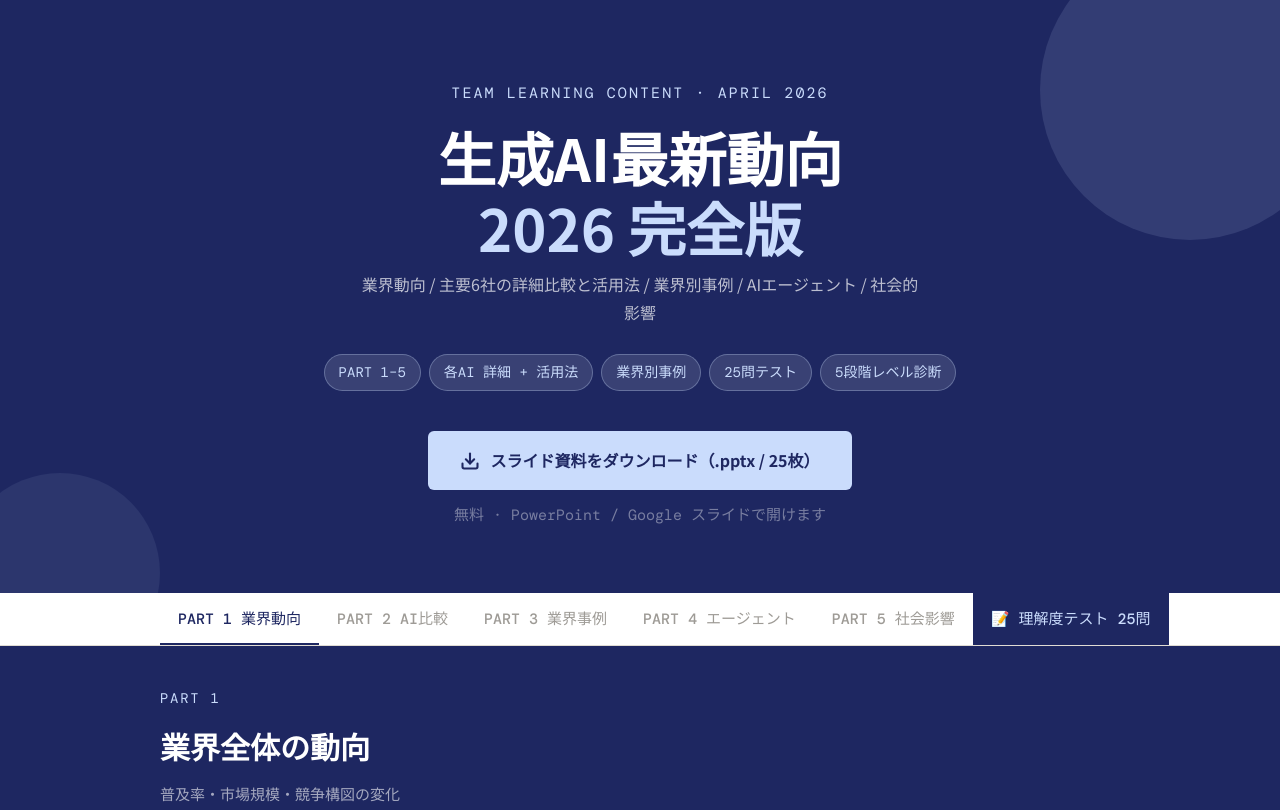
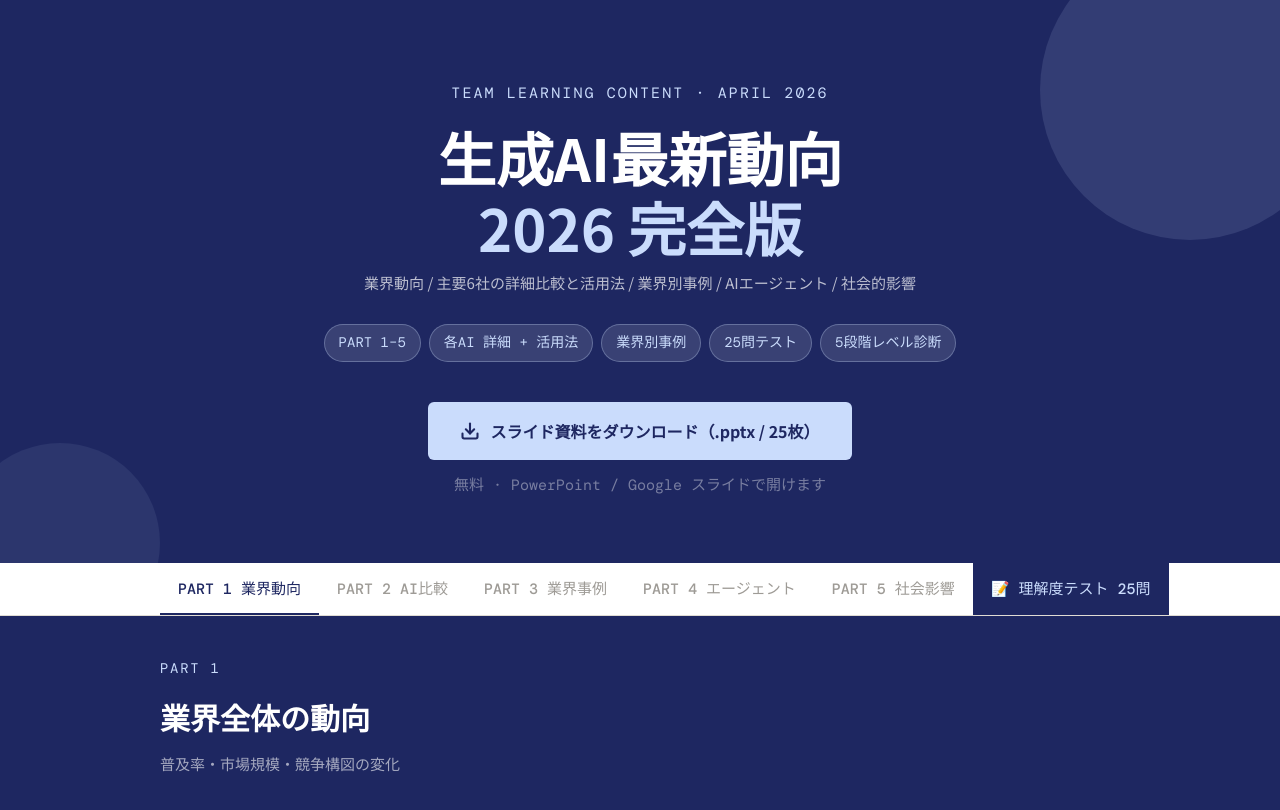
Before and after one commit to kei271806-cyber/genai-trends-2026, a plain HTML site: page index.html in a window 1280 px wide. Shown: the top 810 px of the page. Drawn offline with nearby package versions, Linux system fonts and the light colour scheme.

Commit message:
Add files via upload

```diff
--- a/index.html
+++ b/index.html
@@ -28,7 +28,7 @@ body{font-family:'Noto Sans JP',sans-serif;background:var(--bg);color:var(--text
 .hero-eye{font-family:'DM Mono',monospace;font-size:15px;letter-spacing:.14em;color:var(--ice);margin-bottom:1rem;}
 .hero h1{font-size:clamp(32px,6vw,58px);font-weight:700;line-height:1.2;margin-bottom:.5rem;}
 .hero h1 span{color:var(--ice);}
-.hero-sub{font-size:16px;color:rgba(255,255,255,.7);margin:.5rem auto 1.75rem;max-width:560px;line-height:1.75;}
+.hero-sub{font-size:15px;color:rgba(255,255,255,.7);margin:.5rem auto 1.75rem;max-width:800px;line-height:1.75;white-space:nowrap;}
 .hero-badges{display:flex;gap:8px;justify-content:center;flex-wrap:wrap;margin-bottom:2.5rem;}
 .badge{font-size:14px;font-family:'DM Mono',monospace;padding:5px 14px;border-radius:20px;background:rgba(255,255,255,.12);color:var(--ice);border:1px solid rgba(202,220,252,.3);}
 .dl-btn{display:inline-flex;align-items:center;gap:10px;background:var(--ice);color:var(--navy);font-weight:700;font-size:16px;font-family:'Noto Sans JP',sans-serif;padding:15px 32px;border-radius:var(--rs);text-decoration:none;transition:opacity .15s,transform .15s;border:none;cursor:pointer;}
```
